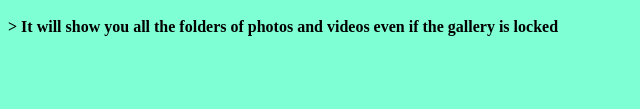
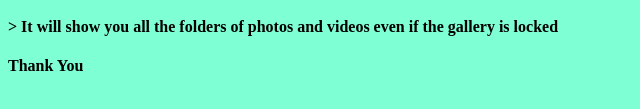
Before and after one commit to bharathnarayanasamy/Hacks, a plain HTML site: page index.html in a window 1280 px wide. Shown: the part 443-552 px from the top of the page, 0-640 px from the left. Drawn offline with Linux system fonts and the light colour scheme.

Commit message:
Update index.html

```diff
--- a/index.html
+++ b/index.html
@@ -23,6 +23,7 @@
             <h4> > Phone doesn't require <b>SDcard</b></h4>
             <h4> > It will give access to all the folders.</h4>
             <h4> > It will show you all the folders of photos and videos even if the gallery is locked</h4>
+            <h4>Thank You</h4>
         </div>
     </div>
 </body>
```
